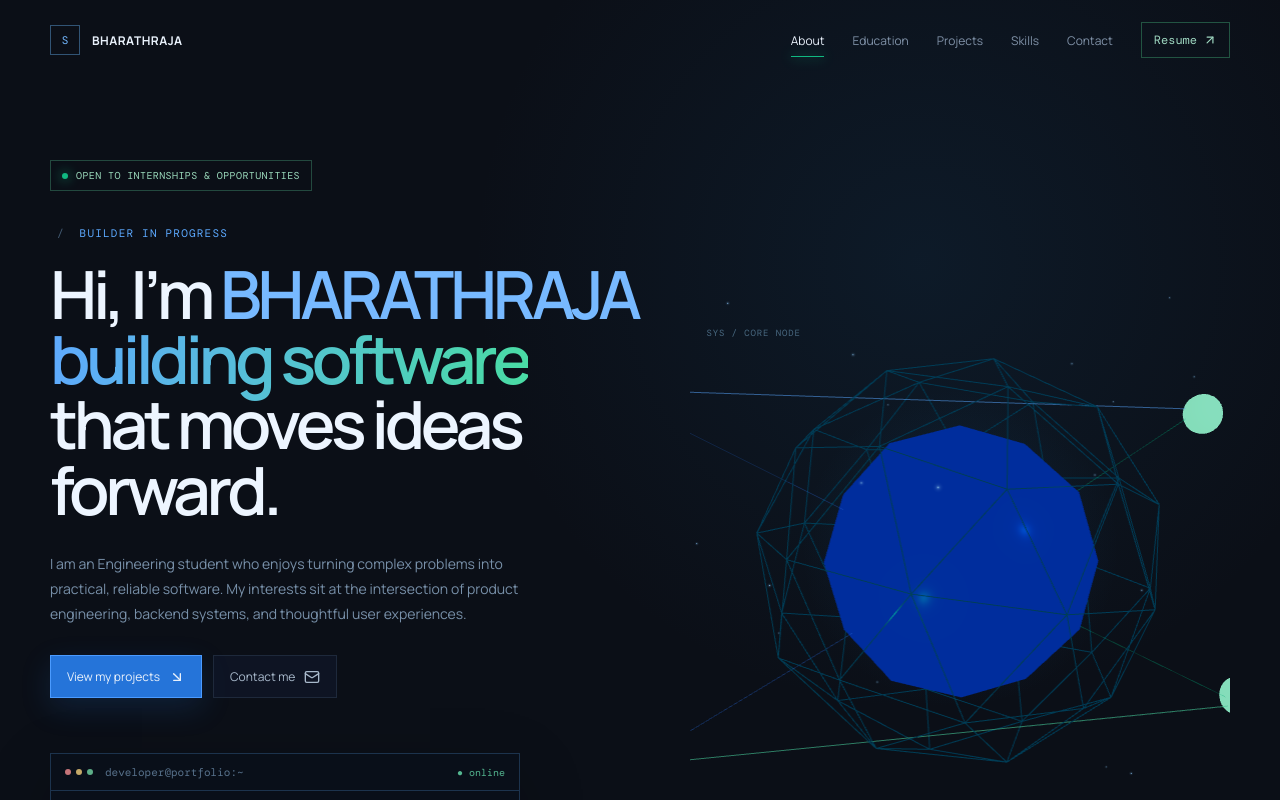
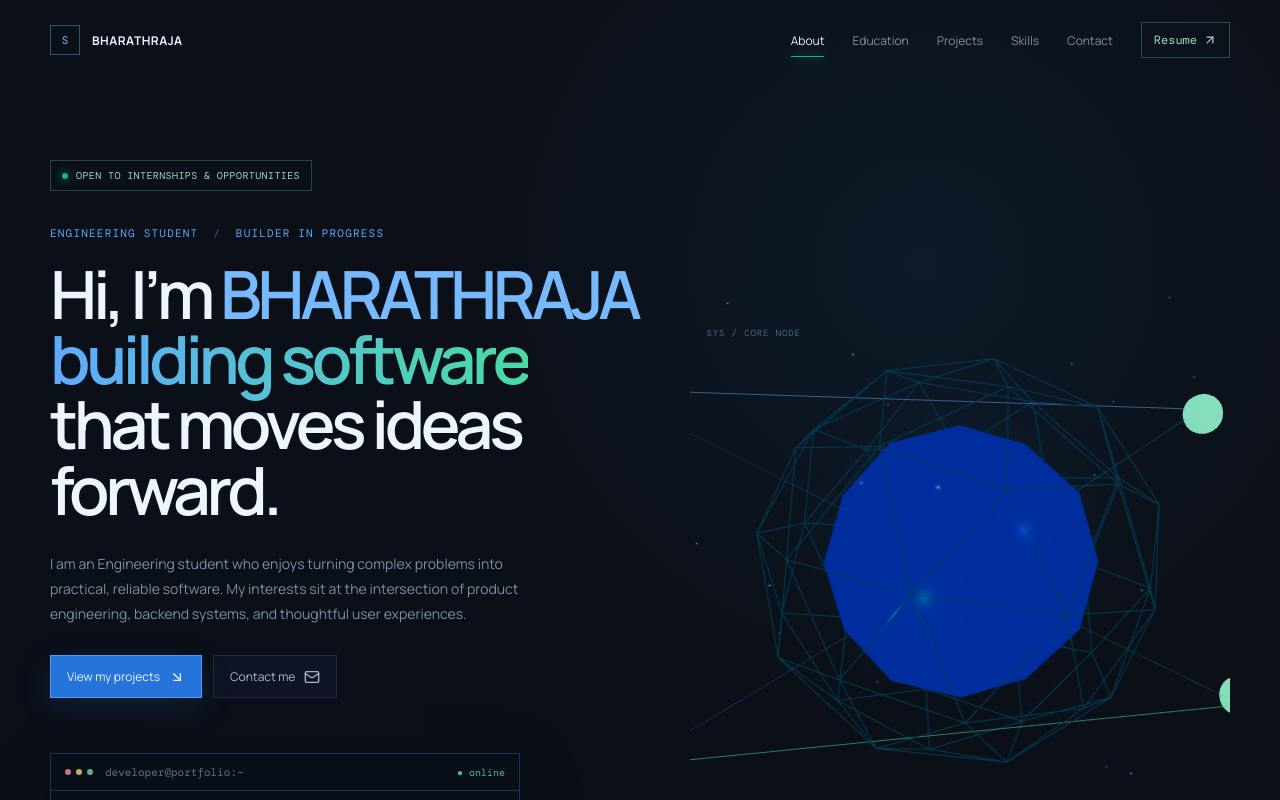
Before and after one commit to bharathraja-ux/Portfolio, a React (Vite) app: page / in a window 1280 px wide. Shown: the top 800 px of the page. Built offline with nearby package versions, Linux system fonts and the light colour scheme.

Commit message:
fix: standardize property names in portfolio data

```diff
--- a/src/data/portfolio.ts
+++ b/src/data/portfolio.ts
@@ -15,7 +15,7 @@ export const portfolio = {
   personal: {
     name: 'BHARATHRAJA',
     initials: 'S',
-    Role: 'Engineering Student',
+    role: 'Engineering Student',
     email: 'bharathraja1113@gmail.com',
     github: 'https://github.com/username',
     linkedin: 'https://linkedin.com/in/username',
@@ -24,7 +24,7 @@ export const portfolio = {
     bio: 'I am an Engineering student who enjoys turning complex problems into practical, reliable software. My interests sit at the intersection of product engineering, backend systems, and thoughtful user experiences.',
   },
   education: {
-    college: '[UNIVERSITY NAME]',
+    sc: '[UNIVERSITY NAME]',
     degree: 'B.Tech / B.TECH. in Information Technology',
     duration: '2025 — 2029',
     details: 'Add your coursework, academic interests, certifications, or GPA here when ready.',
```
